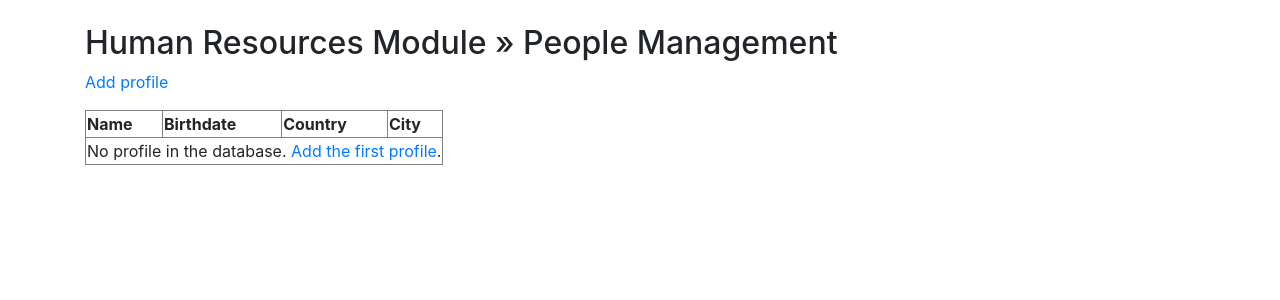
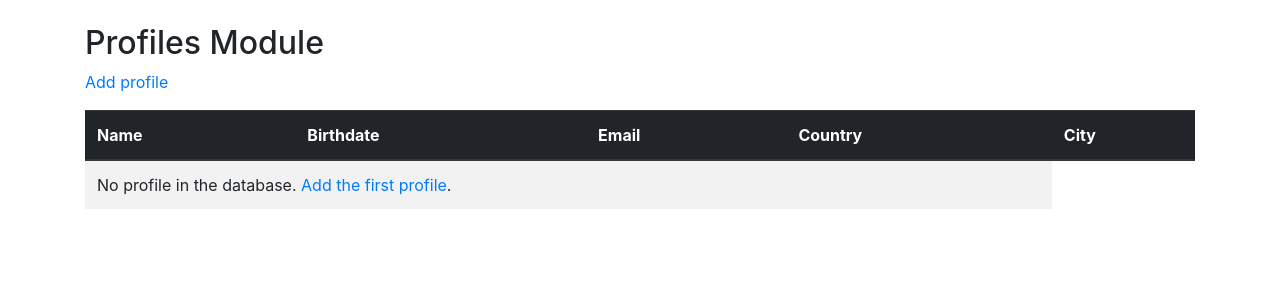
Before and after one commit to izielin/students_app, a Django app: page /list/ in a window 1280 px wide. Shown: the part 56-356 px from the top of the page. Run offline with Django 3.2, Linux system fonts and the light colour scheme; some libraries are stand-ins or nearby versions.

```diff
--- a/profiles/templates/profiles/profile_list.html
+++ b/profiles/templates/profiles/profile_list.html
@@ -1,20 +1,21 @@
 {% extends 'core/base.html' %}
 
-{% block title %}Human Resources Module{% endblock %}
+{% block title %}Profiles Module{% endblock %}
 
 {% block content %}
-  <h2>Human Resources Module » People Management</h2>
+  <h2>Profiles Module</h2>
 
   <p>
     <a href="{% url 'profile_add' %}">Add profile</a>
   </p>
 
-  <table border="1">
-    <thead>
+  <table class="table table-striped table-hover">
+    <thead class="thead-dark">
       <tr>
         <th>Name</th>
         <th>Birthdate</th>
-        <th>Country</th>
+          <th>Email</th>
+          <th>Country</th>
         <th>City</th>
       </tr>
     </thead>
@@ -23,6 +24,7 @@
         <tr>
           <td><a href="{% url 'profile_change' profile.pk %}">{{ profile.first_name }} {{ profile.last_name }}</a></td>
           <td>{{ profile.birthdate }}</td>
+          <td>{{ profile.email }}</td>
           <td>{{ profile.country.name }}</td>
           <td>{{ profile.city.name }}</td>
         </tr>
```
